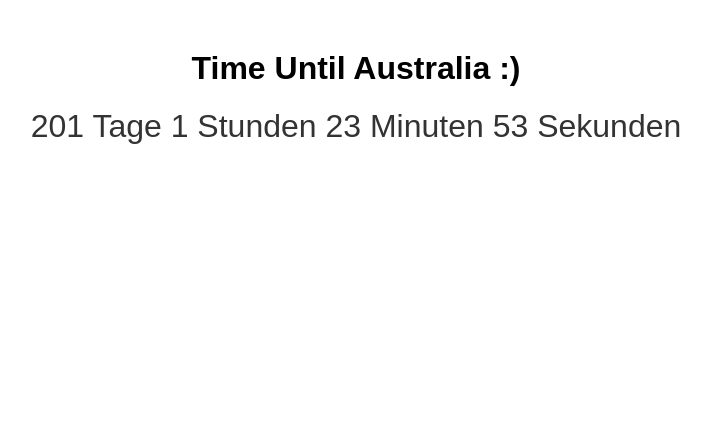
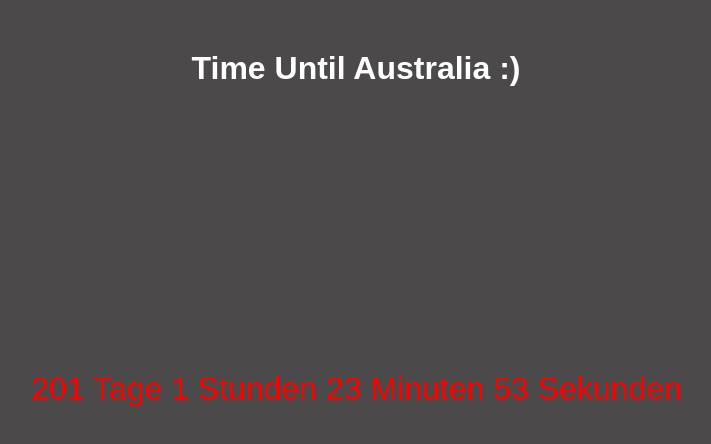
Before and after one commit to liamgraefe/timeUntilAustralia, a plain HTML site: page index.html in a window 1280 px wide. Shown: the whole page, without its empty margins (284-995 px from the left). Drawn offline with Linux system fonts and the light colour scheme.

Commit message:
Change colors and timer

```diff
--- a/index.html
+++ b/index.html
@@ -5,8 +5,18 @@
     <meta name="viewport" content="width=device-width, initial-scale=1.0">
     <title>Australia Timer</title>
     <style>
-        body { font-family: Arial, sans-serif; text-align: center; margin-top: 50px; }
-        #timer { font-size: 2em; color: #333; }
+        body {
+            font-family: Arial, sans-serif; text-align: center; margin-top: 50px; background-color: rgb(75, 73, 73);
+        }
+        h1 {
+            color: white;
+        }
+        #timer {
+            font-size: 2em; color: #ff0000;             display: flex;
+            justify-content: center;
+            align-items: center;
+            height: 70vh;
+        }
     </style>
 </head>
 <body>
```
